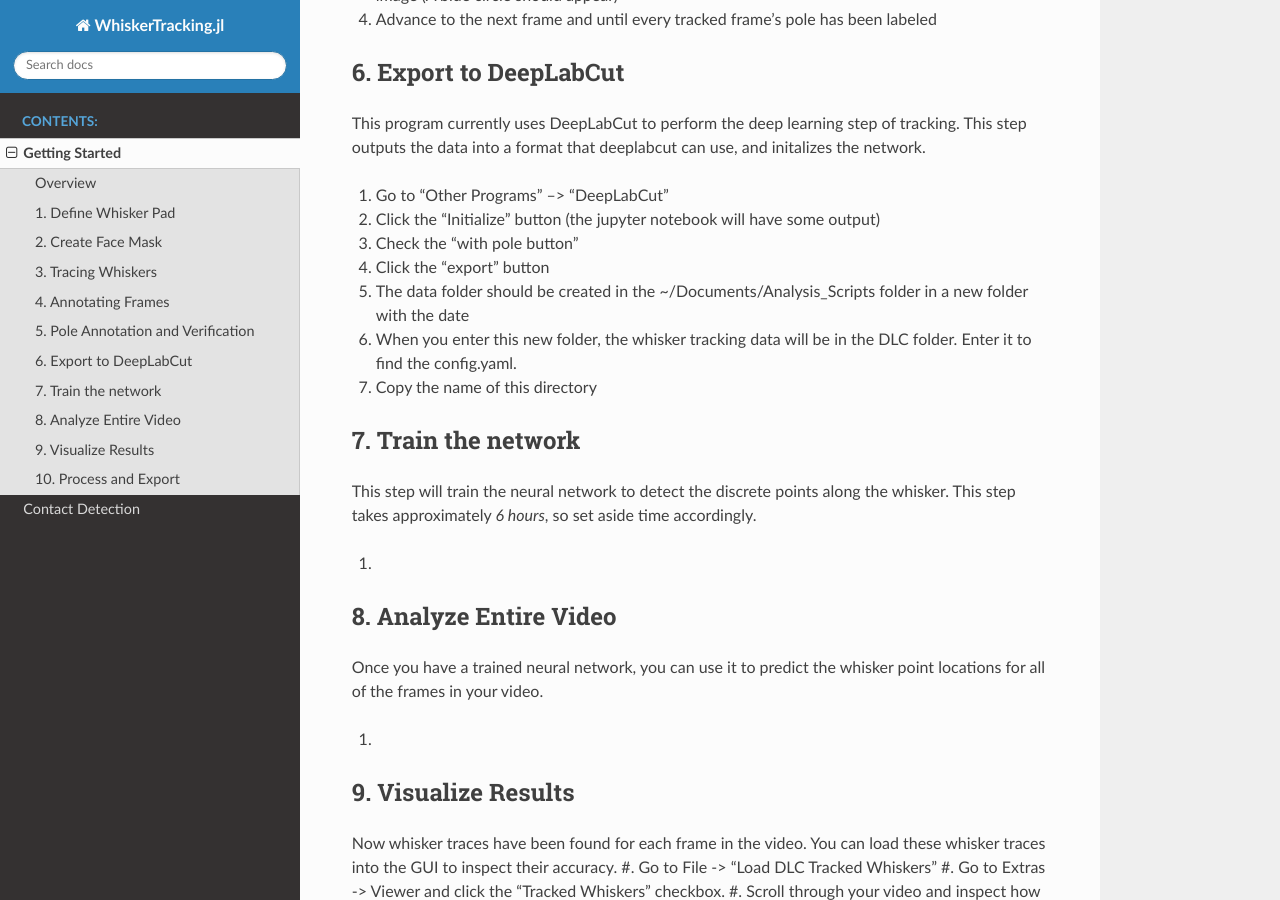
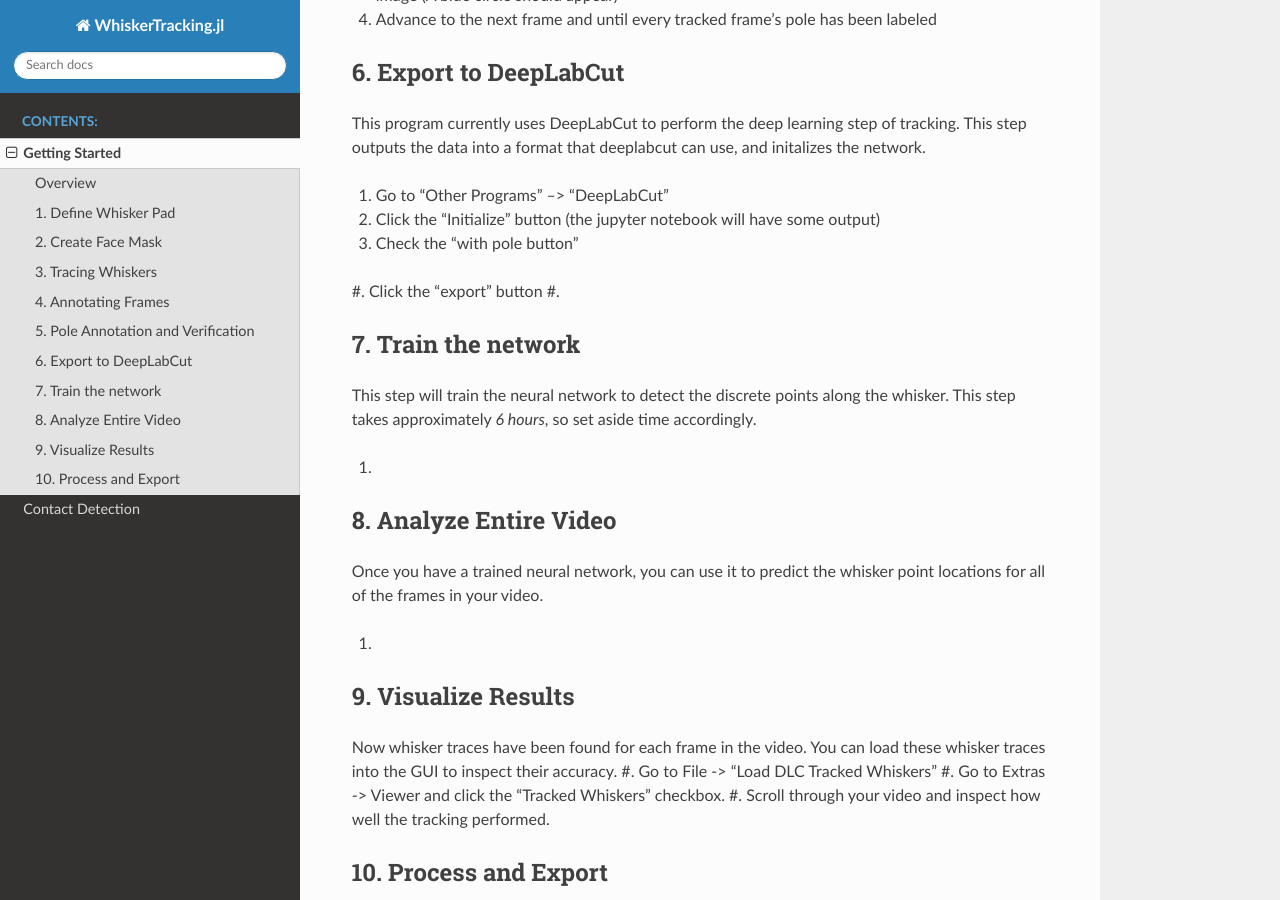
Before and after one commit to paulmthompson/WhiskerTracking.jl, a Sphinx documentation site: the page built from docs/Whisker_Tracking.rst, in a window 1280 px wide and 900 px high, scrolled down 2767 px. Built offline with Sphinx 7.4.7 and the Read the Docs theme 2.0.0, drawn with Linux system fonts in a browser that asks for light colours.

```diff
--- a/docs/Whisker_Tracking.rst
+++ b/docs/Whisker_Tracking.rst
@@ -121,9 +121,7 @@
 #. Click the "Initialize" button (the jupyter notebook will have some output)
 #. Check the "with pole button"
 #. Click the "export" button
-#. The data folder should be created in the ~/Documents/Analysis_Scripts folder in a new folder with the date
-#. When you enter this new folder, the whisker tracking data will be in the DLC folder. Enter it to find the config.yaml.
-#. Copy the name of this directory
+#.
 
 *********************
 7. Train the network
```
Also changed, not shown: 2 other files.
